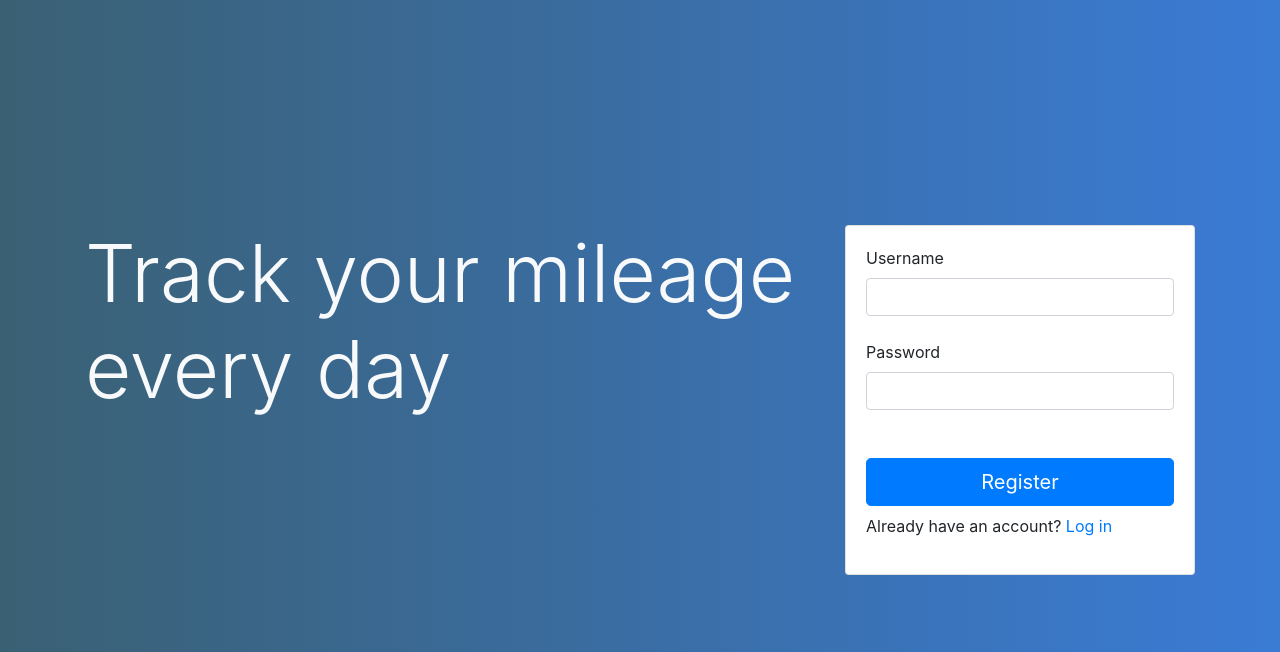
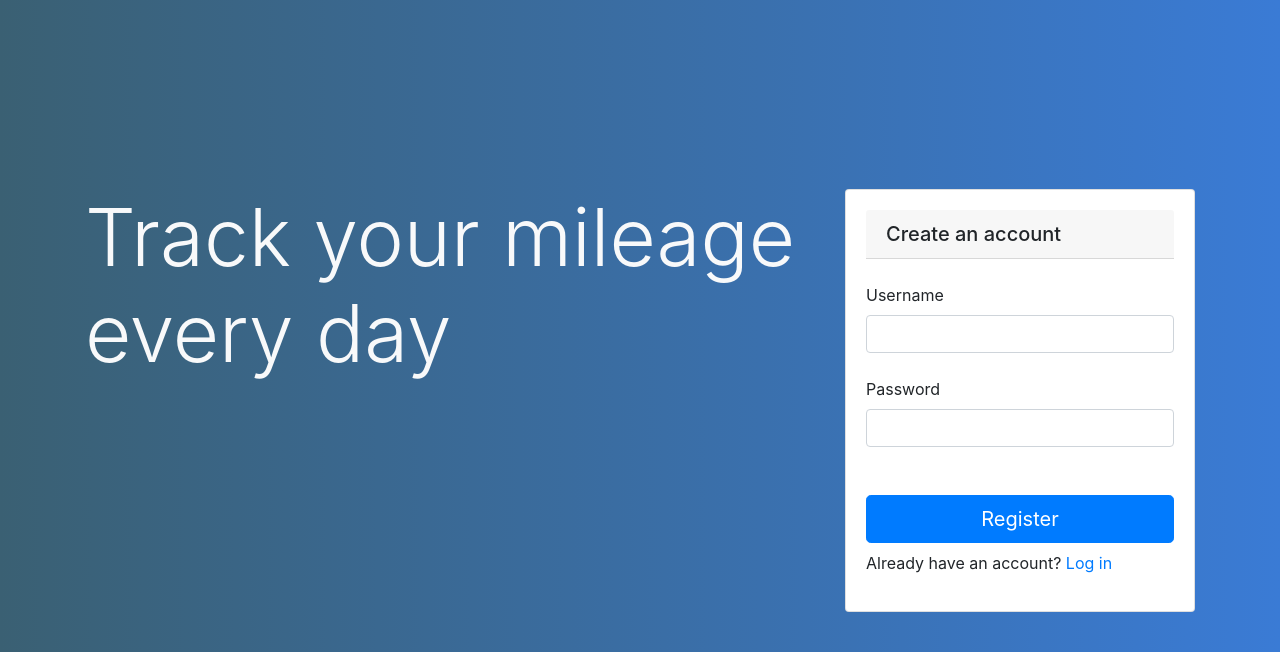
Before and after one commit to jakebrehm/manymiles-v1, a Flask app: page /register in a window 1280 px wide. Shown: the top 652 px of the page. Run offline with Flask 3, Linux system fonts and the light colour scheme; some libraries are stand-ins or nearby versions.

Commit message:
Added headers to the log in and register cards.

```diff
--- a/mileage_tracker/templates/login.html
+++ b/mileage_tracker/templates/login.html
@@ -10,6 +10,7 @@
             <div class="col-md-4">
                 <div class="card">
                     <div class="card-body">
+                        <h5 class="card-header">Log in</h5><br>
                         {% with messages = get_flashed_messages() %}
                             {% if messages %}
                                 {% for message in messages %}
--- a/mileage_tracker/templates/register.html
+++ b/mileage_tracker/templates/register.html
@@ -10,6 +10,7 @@
             <div class="col-md-4">
                 <div class="card">
                     <div class="card-body">
+                        <h5 class="card-header">Create an account</h5><br>
                         {% with messages = get_flashed_messages() %}
                             {% if messages %}
                                 {% for message in messages %}
```
